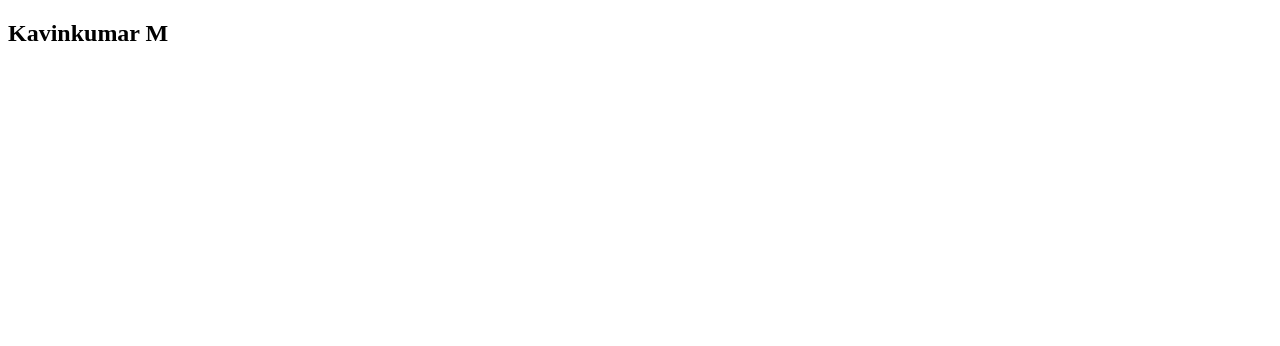
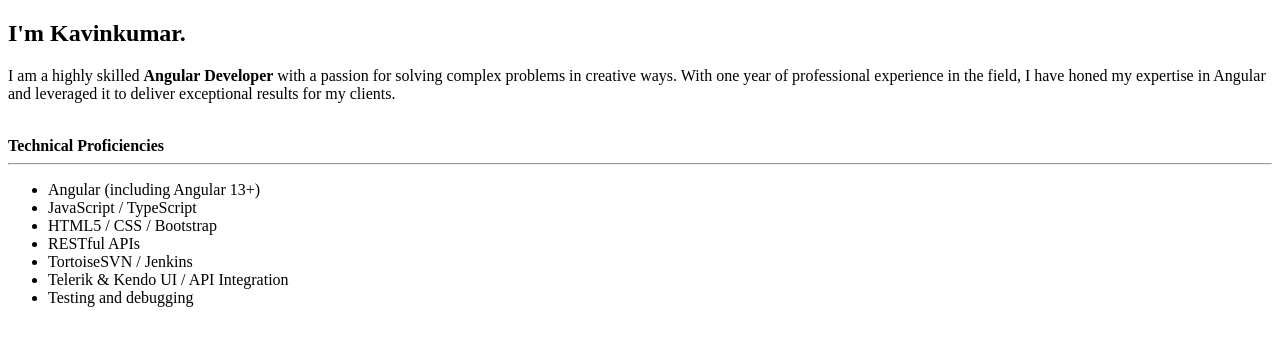
Before and after one commit to kavinkumar025/resume, an Angular app: page / in a window 1280 px wide. Shown: the top 346 px of the page. Built offline with nearby package versions, Linux system fonts and the light colour scheme.

Commit message:
Second Commit

```diff
--- a/src/app/app.component.html
+++ b/src/app/app.component.html
@@ -1 +1,23 @@
-<h2>Kavinkumar M</h2>
+<div>
+    <h2 class="about_subtitle" data-aos="fade-down" data-aos-delay="350">
+      I'm Kavinkumar.
+    </h2>
+    <p class="about_text" data-aos="fade-down" data-aos-delay="450">
+      I am a highly skilled <b> Angular Developer </b> with a passion for solving complex problems in creative
+      ways. With
+      one year of professional experience in the field, I have honed my expertise in Angular and leveraged it to
+      deliver exceptional results for my clients.</p>
+    <br>
+
+      <strong>Technical Proficiencies</strong>
+      <br>
+      <hr>
+    <ul>
+      <li> Angular (including Angular 13+)</li>
+      <li>JavaScript / TypeScript</li>
+      <li>HTML5 / CSS / Bootstrap</li>
+      <li> RESTful APIs</li>
+      <li>TortoiseSVN / Jenkins</li>
+      <li>Telerik & Kendo UI / API Integration</li>
+      <li>Testing and debugging</li>
+    </ul></div>
```
Also changed, not shown: 3 other files (tests, documents, lock files or other folders).
